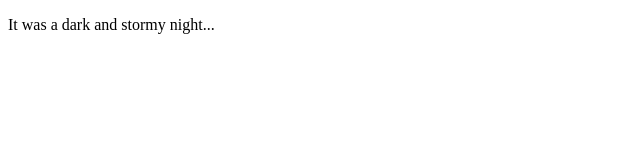
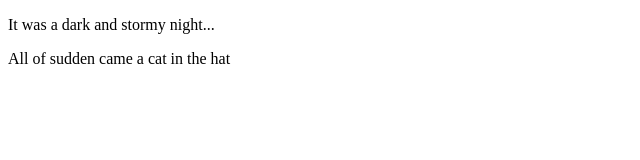
Before and after one commit to dineshsharma14/fireside-story, a plain HTML site: page index.html in a window 1280 px wide. Shown: the whole page, without its empty margins (0-640 px from the left). Drawn offline with Linux system fonts and the light colour scheme.

Commit message:
Update index.html

```diff
--- a/index.html
+++ b/index.html
@@ -2,5 +2,6 @@
 <html>
   <body>
     <p>It was a dark and stormy night...</p>
+    <p>All of sudden came a cat in the hat </p>
   </body>
 </html>
```
